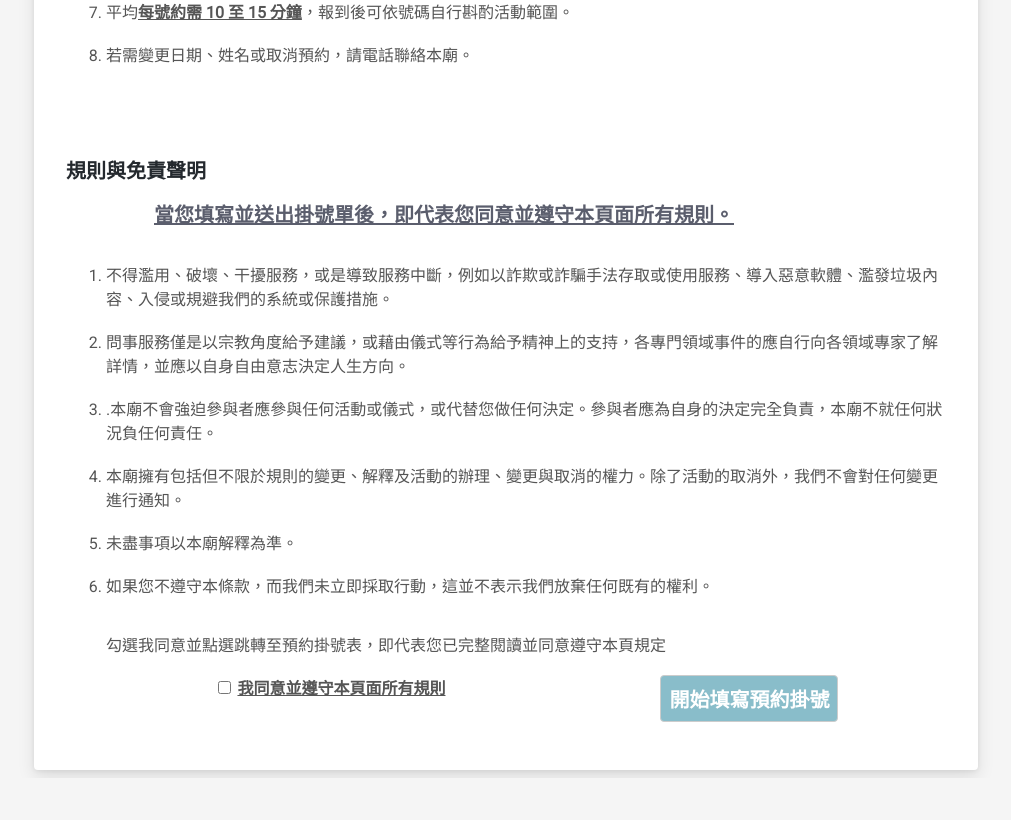
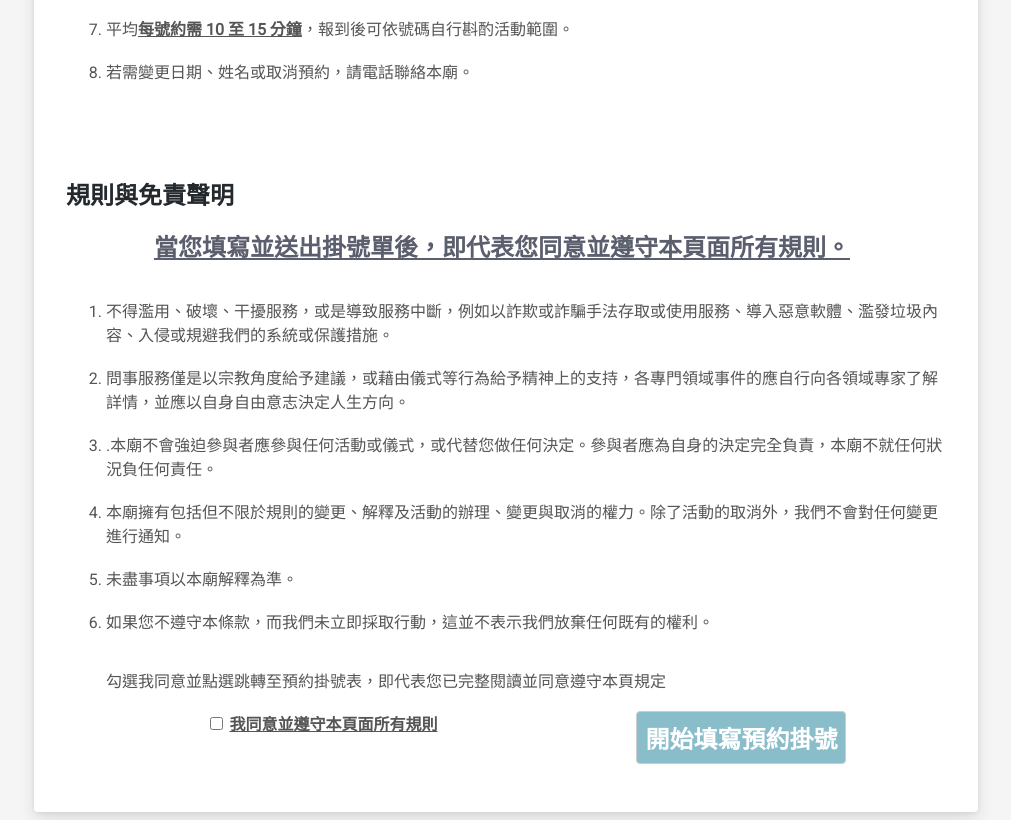
Before and after one commit to Tian-Shin/tian-shin.github.io, a plain HTML site: page tos.htm in a window 1280 px wide. Shown: the part 717-1537 px from the top of the page, without its empty margins (134-1145 px from the left). Before the commit the page ends 1495 px from the top, so only its background shows below. Drawn offline with nearby package versions, Linux system fonts and the light colour scheme.

Commit message:
Update tos.htm

```diff
--- a/tos.htm
+++ b/tos.htm
@@ -42,7 +42,7 @@
       h2 {
         font-family: "Open Sans", sans-serif;
         color: #24292e;
-        font-size: 1.25em;
+        font-size: 1.5em;
       }
 
       .container {
@@ -69,7 +69,7 @@
         margin-bottom: 2rem;
         line-height: 1.4375;
         font-weight: bold;
-        font-size: 1.25em;
+        font-size: 1.5em;
         text-decoration: underline;
       }
 
@@ -78,7 +78,7 @@
         margin-bottom: 1rem;
         color: #5b5e6d;
         max-width: 55em;
-        font-size: 1.25em;
+        font-size: 1.5em;
         line-height: 1.4375;
       }
 
@@ -86,13 +86,14 @@
         border-radius: 4px;
         border: 1px solid #ccc !important;
         padding: 0.5rem;
-        font-size: 1.25em;
+        font-size: 1.5em;
         font-weight: 700;
       }
 
       .btn-primary {
         background-color: #89bdca;
         color: #fff;
+        font-size: 1.5em;
       }
 
       form.policy {
```
